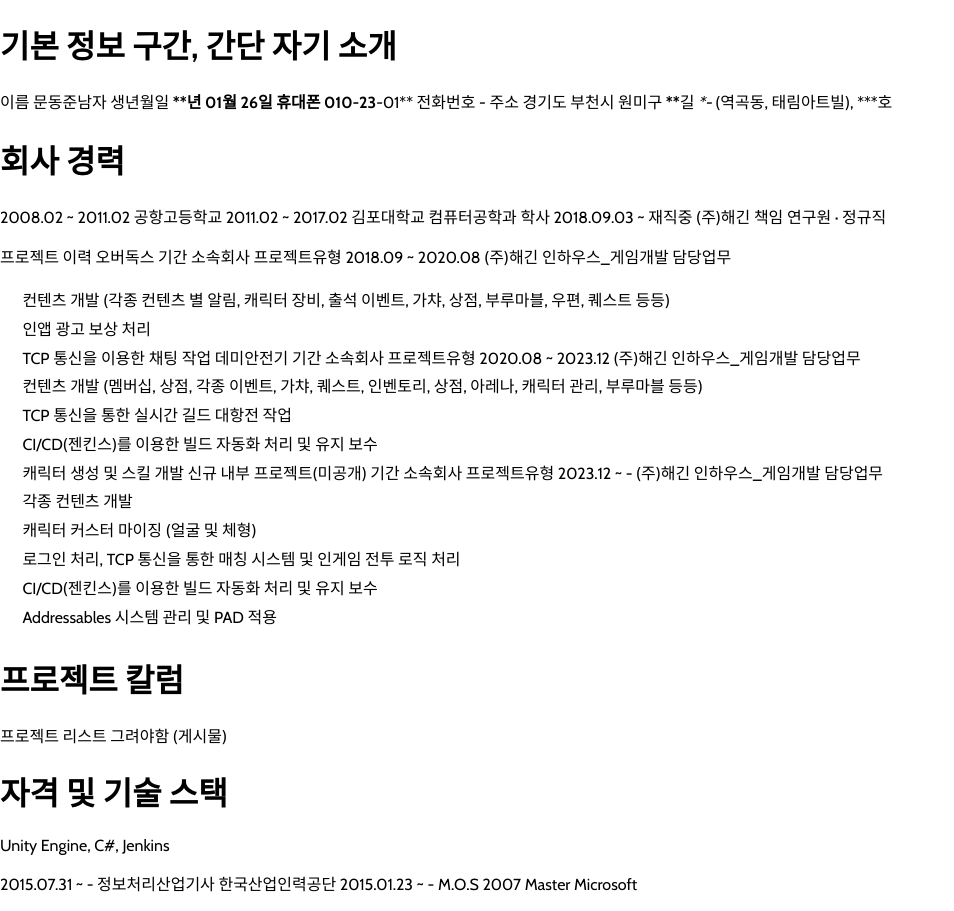
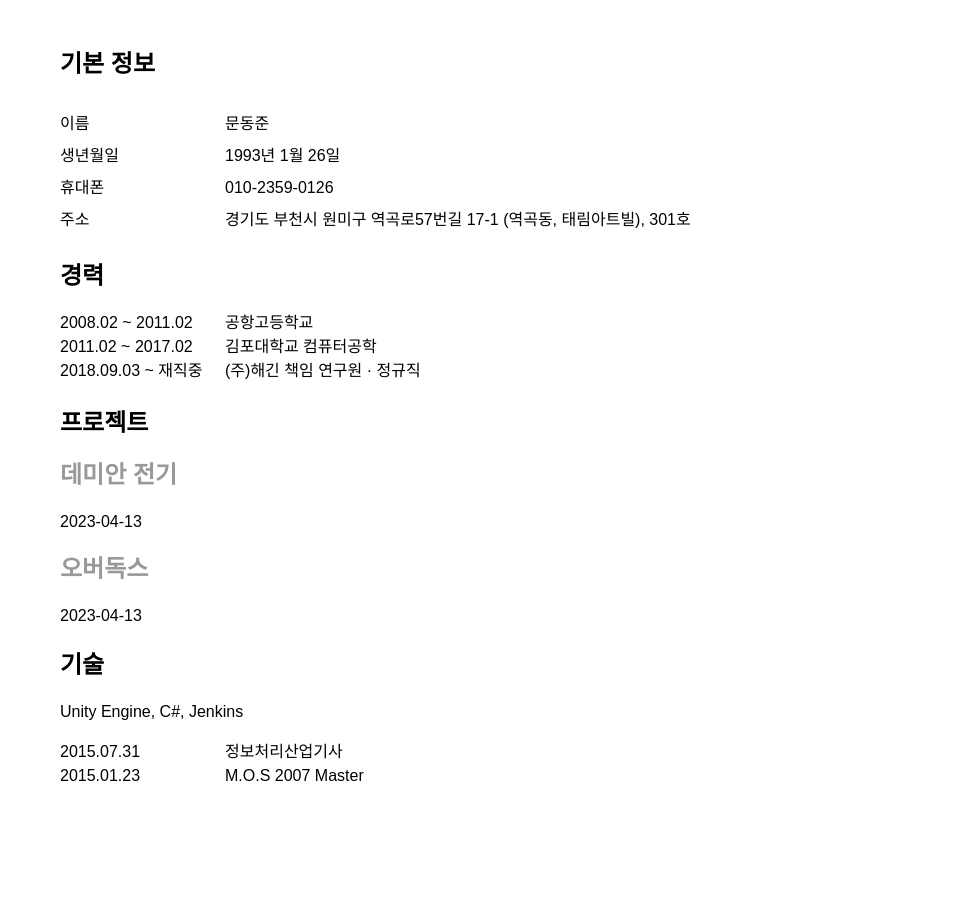
Before and after one commit to MDJ0126/Resume, a Jekyll site: the page built from index.html, in a window 1280 px wide. Shown: the whole page, without its empty margins (0-954 px from the left). Built offline with Jekyll 4.4.1, drawn with Linux system fonts in a browser that asks for light colours; some web fonts are replaced; our own code applies the rules of GitHub Pages for plain Markdown files.

Commit message:
간단하게 정

```diff
--- a/Gemfile
+++ b/Gemfile
@@ -1,6 +1,4 @@
-# frozen_string_literal: true
-
 source "https://rubygems.org"
-gem 'github-pages', group: :jekyll_plugins
+gem 'github-pages'
 gem 'webrick'
 gem 'jekyll'
--- a/_config.yml
+++ b/_config.yml
@@ -1,11 +1,10 @@
+# site settings
 encoding: utf-8
-
-# Site settings
 title: 문동준
 baseurl: "/Resume"
 url: "https://mdj0126.github.io/"
 
-# Author
+# author settings
 author:
   name_en: moondongjun
   name_ko: 문동준
@@ -15,22 +14,12 @@ author:
   job: 게임 클라이언트 프로그래머
   job_start_date: 20180903
 
-# Build settings
-markdown: kramdown
+# build settings
 
-# Assets
+exclude:
+  - LICENSE
+  - README.md
+
 sass:
   sass_dir: _sass
   style: compressed
-
-# Gems
-plugins:
-  - jekyll-paginate
-
-exclude:
-  - "Gemfile"
-  - "Gemfile.lock"
-  - "*.gem"
-  - "LICENSE"
-  - "READE.md"
-  - "screenshot.png"
--- /dev/null
+++ b/_resume/about.html
@@ -0,0 +1,13 @@
+<div id="about">
+    <h2>기본 정보</h2>
+    <dl>
+        <dt>이름</dt>
+        <dd>문동준</dd>
+        <dt>생년월일</dt>
+        <dd>1993년 1월 26일</dd>
+        <dt>휴대폰</dt>
+        <dd>010-2359-0126</dd>
+        <dt>주소</dt>
+        <dd>경기도 부천시 원미구 역곡로57번길 17-1 (역곡동, 태림아트빌), 301호</dd>
+    </dl>
+</div>
--- a/_resume/about.md
+++ /dev/null
@@ -1,10 +0,0 @@
-이름
-문동준남자
-생년월일
-****년 01월 26일
-휴대폰
-010-23**-01**
-전화번호
--
-주소
- 경기도 부천시 원미구 ******길 **-* (역곡동, 태림아트빌), ***호
--- /dev/null
+++ b/_resume/careers.html
@@ -0,0 +1,10 @@
+<h2>경력</h2>
+
+<dl>
+    <dt>2008.02 ~ 2011.02</dt>
+    <dd>공항고등학교</dd>
+    <dt>2011.02 ~ 2017.02</dt>
+    <dd>김포대학교 컴퓨터공학</dd>
+    <dt>2018.09.03 ~ 재직중</dt>
+    <dd>(주)해긴 책임 연구원 · 정규직</dd>
+</dl>
--- a/_resume/careers.md
+++ /dev/null
@@ -1,30 +0,0 @@
-2008.02 ~ 2011.02	공항고등학교
-2011.02 ~ 2017.02	김포대학교 컴퓨터공학과 학사
-2018.09.03 ~ 재직중	(주)해긴 책임 연구원 · 정규직
-
-
-프로젝트 이력
-오버독스
-기간	소속회사	프로젝트유형
-2018.09 ~ 2020.08	(주)해긴	인하우스_게임개발
-담당업무
-- 컨텐츠 개발 (각종 컨텐츠 별 알림, 캐릭터 장비, 출석 이벤트, 가챠, 상점, 부루마블, 우편, 퀘스트 등등)
-- 인앱 광고 보상 처리
-- TCP 통신을 이용한 채팅 작업
-데미안전기
-기간	소속회사	프로젝트유형
-2020.08 ~ 2023.12	(주)해긴	인하우스_게임개발
-담당업무
-- 컨텐츠 개발 (멤버십, 상점, 각종 이벤트, 가챠, 퀘스트, 인벤토리, 상점, 아레나, 캐릭터 관리, 부루마블 등등)
-- TCP 통신을 통한 실시간 길드 대항전 작업
-- CI/CD(젠킨스)를 이용한 빌드 자동화 처리 및 유지 보수
-- 캐릭터 생성 및 스킬 개발
-신규 내부 프로젝트(미공개)
-기간	소속회사	프로젝트유형
-2023.12 ~ -	(주)해긴	인하우스_게임개발
-담당업무
-- 각종 컨텐츠 개발
-- 캐릭터 커스터 마이징 (얼굴 및 체형)
-- 로그인 처리, TCP 통신을 통한 매칭 시스템 및 인게임 전투 로직 처리
-- CI/CD(젠킨스)를 이용한 빌드 자동화 처리 및 유지 보수
-- Addressables 시스템 관리 및 PAD 적용
--- /dev/null
+++ b/_resume/projects.html
@@ -0,0 +1,6 @@
+<h2>프로젝트</h2>
+
+ {% for post in site.posts %}
+<h2><a href="{{ post.url }}">{{ post.title }}</a></h2>
+<p>{{ post.date | date: "%Y-%m-%d" }}</p>
+{% endfor %}
--- a/_resume/projects.md
+++ /dev/null
@@ -1 +0,0 @@
-프로젝트 리스트 그려야함 (게시물)
--- /dev/null
+++ b/_resume/skills.html
@@ -0,0 +1,8 @@
+<h2>기술</h2>
+    Unity Engine, C#, Jenkins
+<dl>
+    <dt>2015.07.31</dt>
+    <dd>정보처리산업기사</dd>
+    <dt>2015.01.23</dt>
+    <dd>M.O.S 2007 Master</dd>
+</dl>
--- a/_resume/skills.md
+++ /dev/null
@@ -1,4 +0,0 @@
-Unity Engine, C#, Jenkins
-
-2015.07.31 ~ -	정보처리산업기사	한국산업인력공단
-2015.01.23 ~ -	M.O.S 2007 Master	Microsoft
--- /dev/null
+++ b/_sass/_about.scss
@@ -0,0 +1,10 @@
+#about *{
+    line-height: 2;
+}
+
+.about {
+    &-outer-div {
+        top: 50%;
+        left: 50%;
+    }
+}
--- a/_sass/_base.scss
+++ b/_sass/_base.scss
@@ -1,12 +1,11 @@
 * {
     line-height: 1.5;
+    box-sizing: border-box;
 }
 
 html,
 body {
-    font-family: 'Cabin', 'NanumGothic';
-    margin: 0;
-    padding: 0;
+    font-family: 'NanumGothic', sans-serif;
 }
 
 html {
@@ -18,8 +17,17 @@ html {
 }
 
 body {
-    -webkit-text-size-adjust: 100%;
+    min-height: 100vh;
+    max-width: 1200px;
+    margin: 0 auto;
+    padding: 20px;
+
+    @media (max-width: 1200px) {
+        width: 100%;
+        padding: 0px;
+    }
 }
+
 
 h1,
 h2,
@@ -58,3 +66,13 @@ img {
     margin: 0 0 1rem;
     max-width: 100%;
 }
+
+dl {
+    row-gap: 14px;
+    align-items: center;
+}
+
+dt {
+    float: left;
+    width: 165px;
+}
--- a/_sass/main.scss
+++ b/_sass/main.scss
@@ -1,2 +1,3 @@
 @import 'base';
+@import 'about';
 @import 'youtube';
--- a/index.md
+++ /dev/null
@@ -1,15 +0,0 @@
----
-layout: index
----
-
-# 기본 정보 구간, 간단 자기 소개
-{% include_relative _resume/about.md %}
-
-# 회사 경력
-{% include_relative _resume/careers.md %}
-
-# 프로젝트 칼럼
-{% include_relative _resume/projects.md %}
-
-# 자격 및 기술 스택
-{% include_relative _resume/skills.md %}
```
Also changed, not shown: _layouts/post.html (added, +12 -0 lines), _posts/2019-08-28-overdox.md (added, +27 -0 lines), _posts/2023-04-13-demianSaga.md (added, +28 -0 lines), index.html (added, +9 -0 lines), Gemfile.lock.
